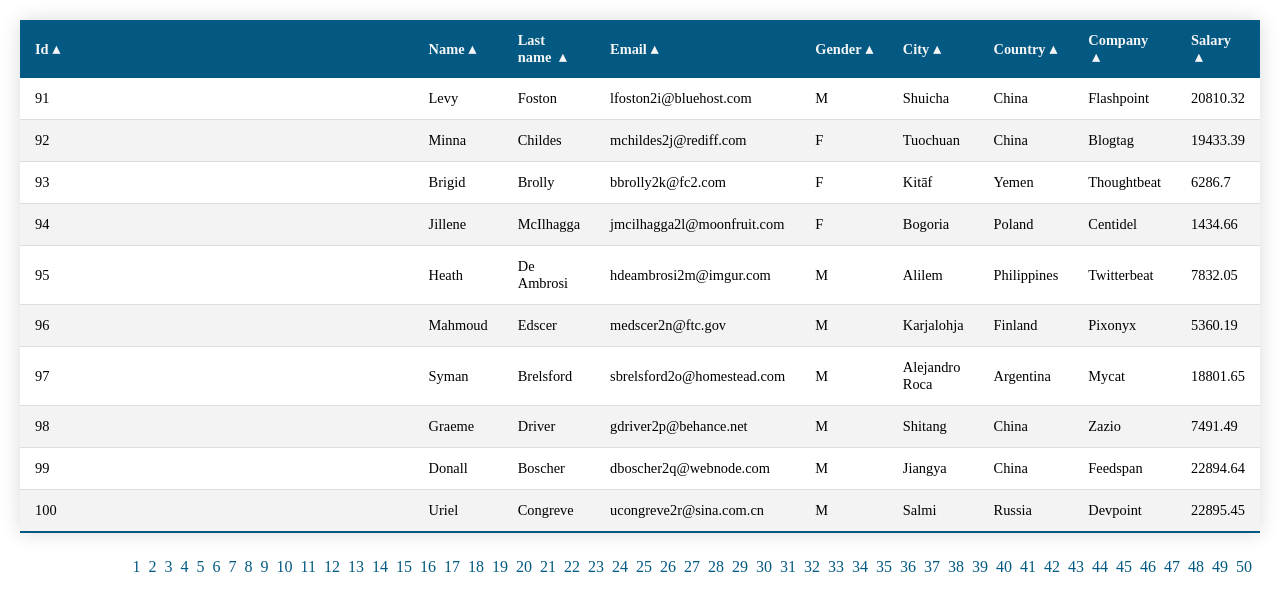
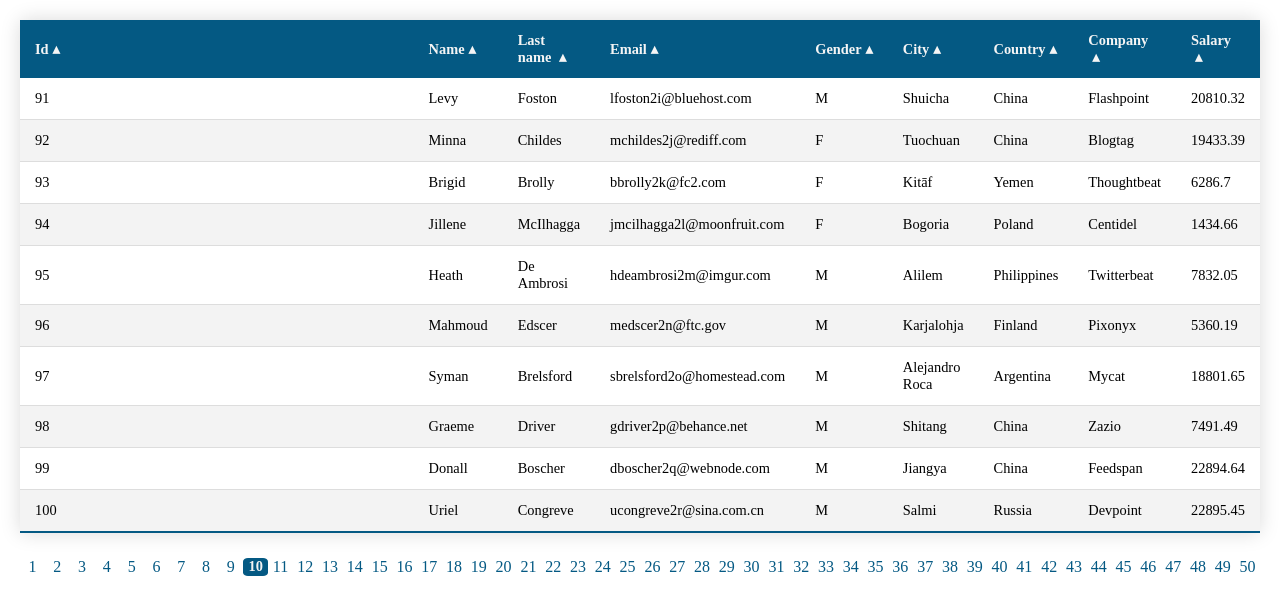
Before and after one commit to glauciellesa/staff-table, a website built with Vite: page src/index.html in a window 1280 px wide. Both pictures are taken after a click on the element "10". Shown: the part 114-728 px from the top of the page. Built offline with nearby package versions, Linux system fonts and the light colour scheme.

Commit message:
Highlight page selected

```diff
--- a/src/css/style.css
+++ b/src/css/style.css
@@ -108,9 +108,22 @@ h1 {
 
 /* ============== Pagination ============== */
 .pagination-pages {
-  text-align: right;
+  text-align: center;
+  display: flex;
+  justify-content: center;
 }
 .pagination-pages > * {
-  margin-right: 0.5rem;
+  display: flex;
+  justify-content: center;
+  align-content: center;
+  width: 2rem;
   color: var(--clr-text);
+  cursor: pointer;
 }
+.page-selected {
+  font-size: 90%;
+  color: var(--clr-base);
+  background-color: var(--clr-text);
+  font-weight: bold;
+  border-radius: 20%;
+}
--- a/src/js/script.js
+++ b/src/js/script.js
@@ -139,12 +139,22 @@ function createPagination() {
     const page = document.createElement("span")
     page.innerHTML = `${p}`
     pagination.appendChild(page)
+
     page.addEventListener("click", () => {
       currentPage = p
       paginate()
       fillStaffTable()
+
+      styleSelectedPage(pagination, page)
     })
   }
 }
 
+function styleSelectedPage(pagination, page) {
+  Array.from(pagination.children).forEach((child) => {
+    child.classList.remove("page-selected")
+  })
+  page.classList.add("page-selected")
+}
+
 init()
```
